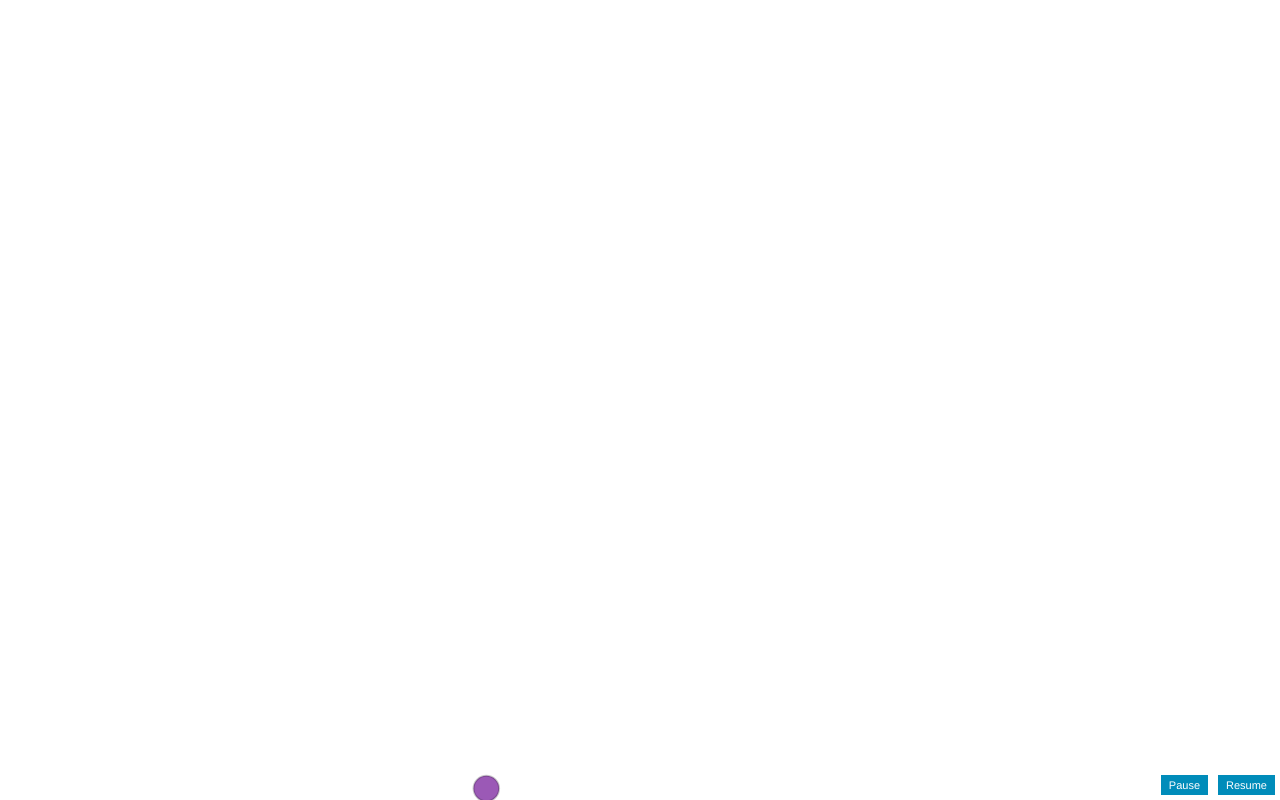
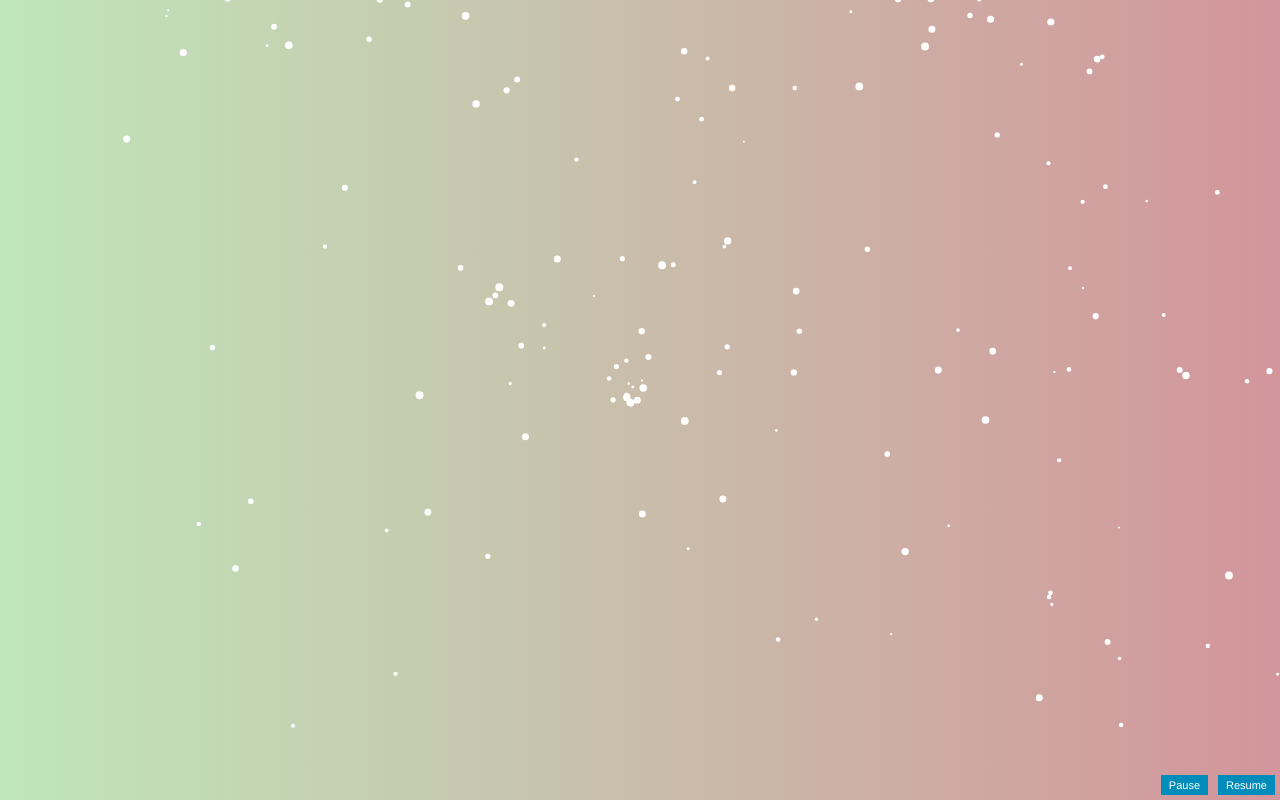
Before and after one commit to meherhowji/nature-of-code-javascript, a plain HTML site: page index.html in a window 1280 px wide. Drawn offline with Linux system fonts and the light colour scheme.

Commit message:
added attraction module

```diff
--- a/index.html
+++ b/index.html
@@ -2,6 +2,11 @@
 	<head>
 		<title>nature of code</title>
 		<style>
+			body{
+				background: #D3959B; /* fallback for old browsers */
+				background: -webkit-linear-gradient(to left, #D3959B , #BFE6BA); /* Chrome 10-25, Safari 5.1-6 */
+				background: linear-gradient(to left, #D3959B , #BFE6BA); /* W3C, IE 10+/ Edge, Firefox 16+, Chrome 26+, Opera 12+, Safari 7+ */
+			}
 			*{
 				box-sizing: border-box;
 				margin: 0;
@@ -47,9 +52,10 @@
 		<script src="/js/ballWindGravity.js"></script>
 		<script src="/js/ballFriction.js"></script>
 		<script src="/js/ballGravity.js"></script>
+		<script src="/js/ballGravitationField.js"></script>
 
 		<script>
-			nature.beginWith(ballFriction);
+			nature.beginWith(ballGravitationField);
 		</script>
 
 	</body>
--- a/js/ballBouncing.js
+++ b/js/ballBouncing.js
@@ -1,7 +1,7 @@
 var ballBouncing = {
 	x: window.innerWidth/2,
 	y: window.innerHeight/2,
-	xSpeed: 3,
+	xSpeed: 8,
 	ySpeed: 1.5,
 	bounce: function(){
 		this.x += this.xSpeed;
--- /dev/null
+++ b/js/ballGravitationField.js
@@ -0,0 +1,34 @@
+// All the points getting attracted to single pixel
+// making the motion look a bit unrealistic
+// TODO:
+// Fix the field
+
+var ballGravitationField = (function(){
+    var earth, moon = [],
+
+    update = function(c){
+
+        moon.forEach(function(v){
+          var gravity = earth.attract(v);
+          v.applyForce(gravity);
+          v.show(c).bound().move();
+        });
+
+        earth.show(c);
+    },
+
+    init = function(){
+        for(var i = 0; i < 150; i++){
+            var o = new Matter(randomF(1, 3), [random(50, 1080), random(50, 1080)], [0, 0], [0, 0]);
+            moon.push(o);
+        }
+
+        earth = new Attractor(10, [window.innerWidth/2 - 10, window.innerHeight/2 - 10]);
+    };
+
+    return {
+        update: update,
+        init: init
+    };
+
+})();
--- a/js/ballGravity.js
+++ b/js/ballGravity.js
@@ -5,20 +5,19 @@ var ballGravity = (function(){
         var wind = vec2.fromValues(0.01, 0);
 
         matter.forEach(function(v,i,a){
-            var gravity = vec2.fromValues(0, 0.4 * v.mass);
+            var gravity = vec2.fromValues(0, 0.6 * v.mass);
             v.applyForce(gravity).applyForce(wind);
             v.show(c).bound().move();
         });
+
     },
 
-    init = function(){
+    init = function(c){
         var o;
-        for(var i = 0; i < 12; i++){
+        for(var i = 0; i < 2; i++){
             o = new Matter(random(5, 20), [100, 100], [0, 0], [0, 0]);
             matter.push(o);
         }
-
-        console.log(matter);
     };
 
     return {
--- a/js/matter.js
+++ b/js/matter.js
@@ -3,8 +3,9 @@ function Matter(mass, pos, vel, acc){
     this.position = vec2.fromValues(pos[0], pos[1]);
     this.velocity = vec2.fromValues(vel[0], vel[1]);
     this.acceleration = vec2.fromValues(acc[0], acc[1]);
-    this.colors = ["#16A085", "#2ECC71", "#27AE60", "#3498DB", "#2980B9", "#9B59B6", "#8E44AD", "#34495E", "#2C3E50", "#22313f", "#F1C40F", "#F39C12", "#E67E22", "#D35400", "#E74C3C", "#C0392B", "#ECF0F1", "#BDC3C7", "#BDC3C7", "#95A5A6", "#7F8C8D"];
-    this.randColor = Math.floor(Math.random() * 20);
+    // this.colors = ["#16A085", "#2ECC71", "#27AE60", "#3498DB", "#2980B9", "#9B59B6", "#8E44AD", "#34495E", "#2C3E50", "#22313f", "#F1C40F", "#F39C12", "#E67E22", "#D35400", "#E74C3C", "#C0392B", "#ECF0F1", "#BDC3C7", "#BDC3C7", "#95A5A6", "#7F8C8D"];
+    this.colors = ["#FFFFFF"];
+    // this.randColor = Math.floor(Math.random() * 2);
 
     this.move = function(){
         vec2.add(this.velocity, this.velocity, this.acceleration);
@@ -17,7 +18,7 @@ function Matter(mass, pos, vel, acc){
     };
 
     this.getColor = function(){
-        return this.colors[this.randColor];
+        return this.colors[0];
     };
 
     this.show = function(c){
@@ -25,9 +26,6 @@ function Matter(mass, pos, vel, acc){
         c.arc(this.position[0], this.position[1], this.mass, 0, 2 * Math.PI, false);
         c.fillStyle = this.getColor();
         c.fill();
-        c.lineWidth = 2;
-        c.strokeStyle = 'rgba(0,0,0,0.2)';
-        c.stroke();
 
         return this;
     };
@@ -65,3 +63,38 @@ function Matter(mass, pos, vel, acc){
         return this;
     };
 }
+
+
+function Attractor(mass, pos){
+    this.mass = mass;
+    this.position = vec2.fromValues(pos[0], pos[1]);
+    this.direction = vec2.create();
+    this.attraction = vec2.create();
+    this.G = 2;
+
+    this.show = function(c){
+        c.beginPath();
+        c.arc(this.position[0], this.position[1], this.mass, 0, 2*Math.PI, false);
+        c.fillStyle = "rgba(0,0,0,0)";
+        c.fill();
+        return this;
+    }
+
+    this.attract = function(matter){
+        // direction of the force. |r|
+        var dir = vec2.sub(this.direction, this.position, matter.position);
+        var distance = vec2.length(dir);
+        if(distance > 20){
+            distance = 20;
+        }else if(distance < 5){
+            distance = 5
+        }
+        // unit vector of the direction without magnitude
+        vec2.normalize(dir, dir);
+        // force calculation
+        var force = (this.G * this.mass * matter.mass) / (distance * distance);
+        // gravity = gmm|r|*1/r*r
+        var attr = vec2.multXY(dir, force);
+        return attr;
+    }
+}
--- a/js/noc.js
+++ b/js/noc.js
@@ -18,7 +18,17 @@ var nature = (function () {
 		document.body.appendChild(canvas);
 		ctx = canvas.getContext("2d");
 		// translate to 0.5 to disable anitaliasing
-		ctx.translate(0.5, 0.5);
+		if (window.devicePixelRatio > 1) {
+		    var canvasWidth = canvas.width;
+		    var canvasHeight = canvas.height;
+
+		    canvas.width = canvasWidth * window.devicePixelRatio;
+		    canvas.height = canvasHeight * window.devicePixelRatio;
+		    canvas.style.width = canvasWidth;
+		    canvas.style.height = canvasHeight;
+
+		    ctx.scale(window.devicePixelRatio, window.devicePixelRatio);
+		}
 	};
 
 	var _render = function () {
@@ -64,8 +74,8 @@ var nature = (function () {
 		_addObjectToNature(obj);
 		_addControls();
 		_createCanvas();
+		_once();
 		_render();
-		_once();
 	};
 
 	// expose the only public method
```
Also changed, not shown: js/.wip.theenoc.js (added).
